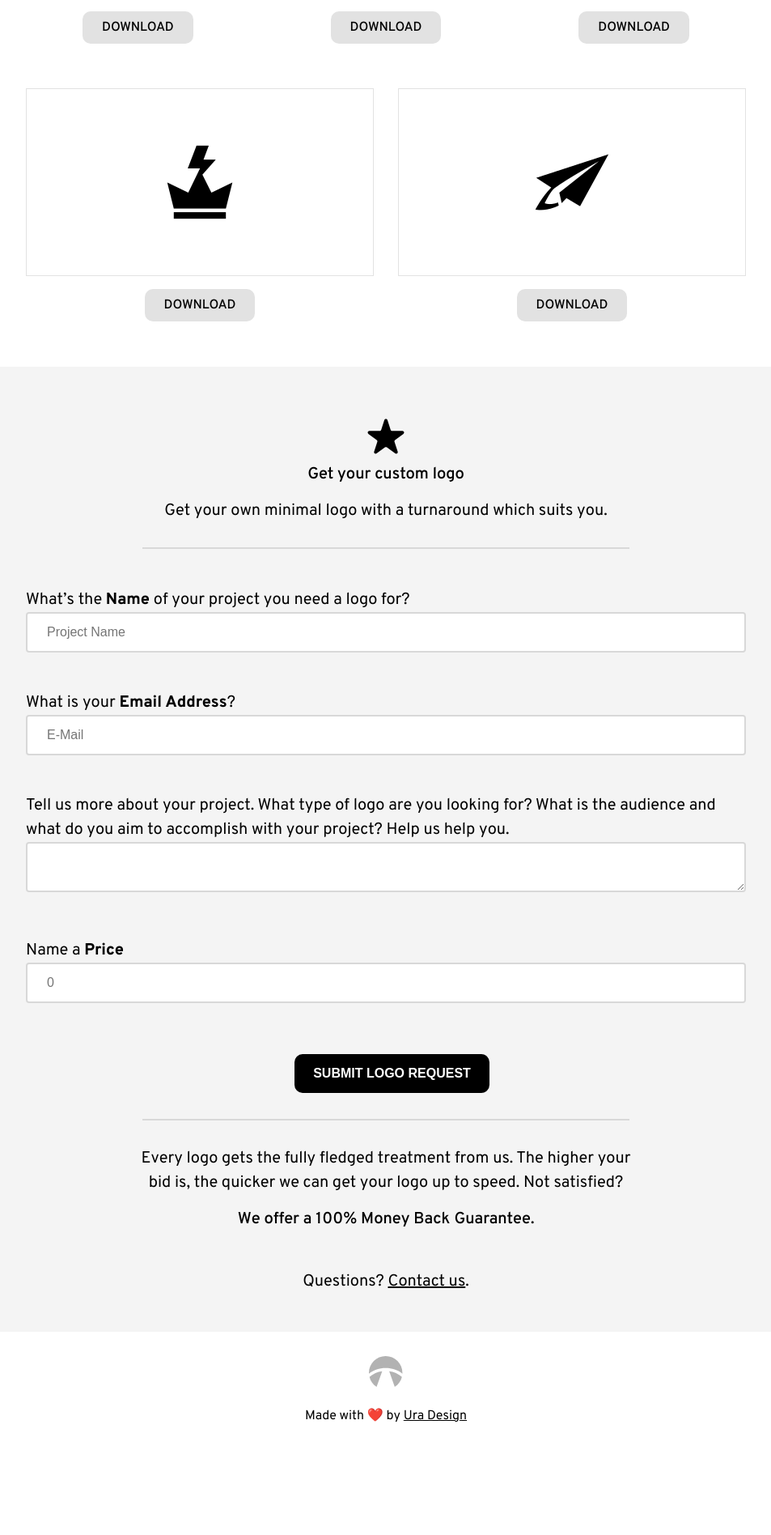
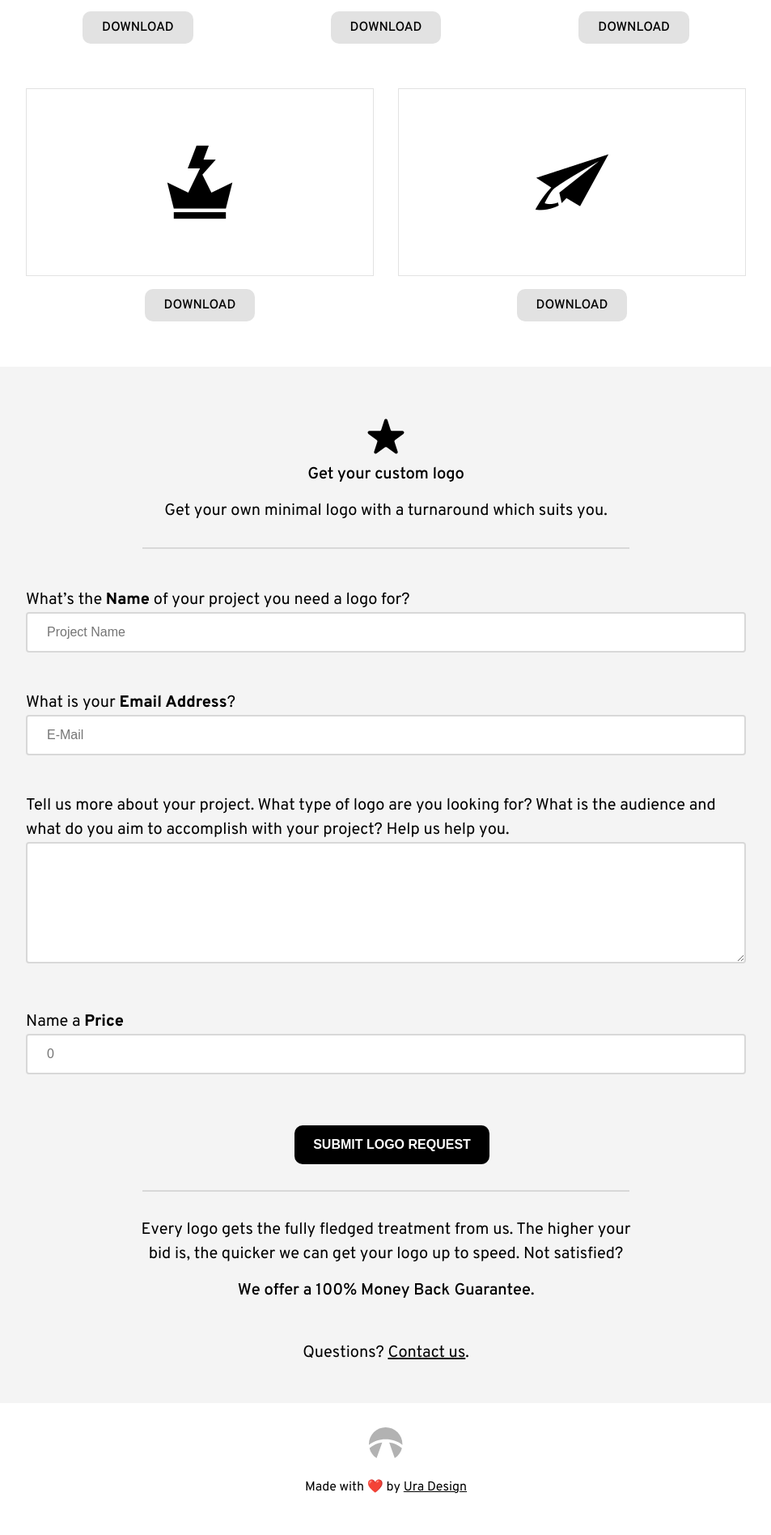
Before and after one commit to uradotdesign/logobridge, a Jekyll site: the page built from index.html, in a window 1280 px wide. Shown: the part 4073-5969 px from the top of the page at 81% size, without its empty margins (163-1116 px from the left). Built offline with Jekyll 4.4.1, drawn with Linux system fonts in a browser that asks for light colours; Markdown is read by kramdown in place of the engine named in the settings; before the commit the page ends 5881 px from its top, so only the background shows below that.

Commit message:
Gave the textarea a min height

```diff
--- a/_sass/_layout.scss
+++ b/_sass/_layout.scss
@@ -373,6 +373,7 @@ form textarea {
   width: 100%;
   max-width: 100%;
   min-width: 100%;
+  min-height: 150px;
   padding: 14px 24px;
   box-sizing: border-box;
   color: #000;
```
